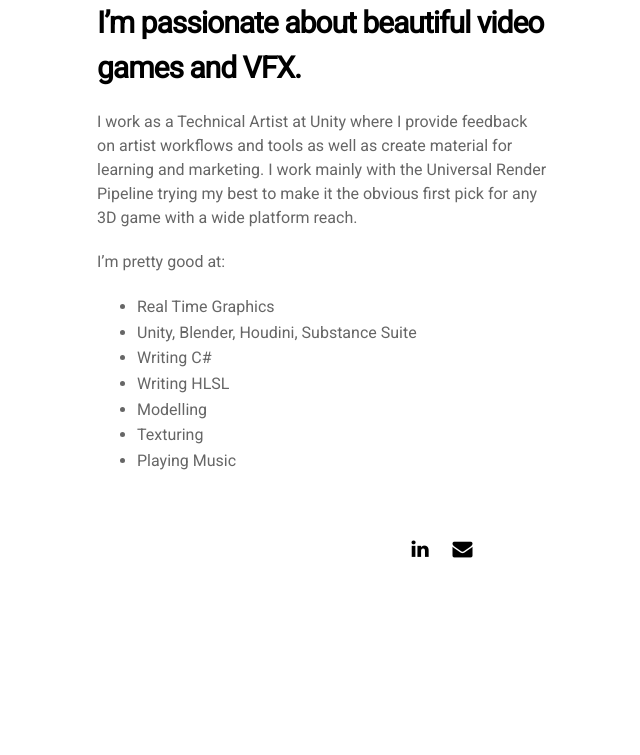
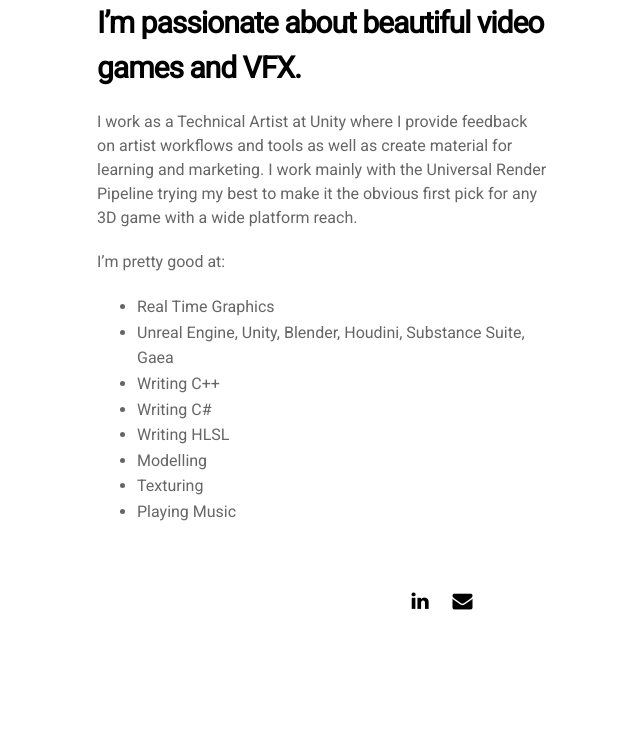
Before and after one commit to Jonasmortensen/jonasmortensen.github.io, a Jekyll site: the page built from pages/about.md, in a window 1280 px wide. Shown: the part 565-1320 px from the top of the page, without its empty margins (198-838 px from the left). Built offline with Jekyll 4.4.1, drawn with Linux system fonts in a browser that asks for light colours; nearby versions of some CDN libraries; before the commit the page ends 1268 px from its top, so only the background shows below that.

```diff
--- a/pages/about.md
+++ b/pages/about.md
@@ -14,7 +14,8 @@ I work as a Technical Artist at Unity where I provide feedback on artist workflo
 I'm pretty good at:
 
 - Real Time Graphics
-- Unity, Blender, Houdini, Substance Suite
+- Unreal Engine, Unity, Blender, Houdini, Substance Suite, Gaea
+- Writing C++
 - Writing C#
 - Writing HLSL
 - Modelling
```
Also changed, not shown: projects/roads.md (+1 -1 lines).
